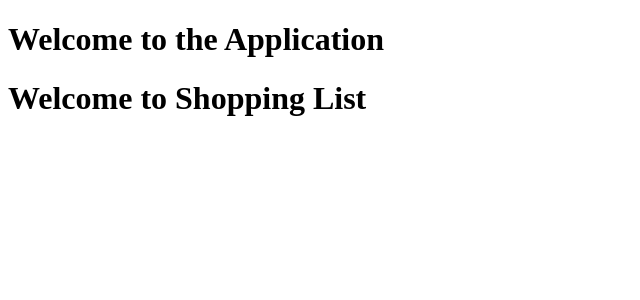
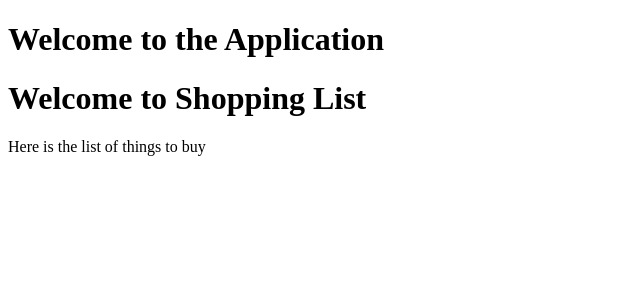
Before and after one commit to DeepakAthikayala/GitDemo, an Angular app in the folder my-app/: page / in a window 1280 px wide. Shown: the top 300 px of the page, without its empty margins (0-640 px from the left). Built offline with nearby package versions, Linux system fonts and the light colour scheme.

Commit message:
devB: Adding list of things to buy

```diff
--- a/my-app/src/app/shopping-list/shopping-list.component.html
+++ b/my-app/src/app/shopping-list/shopping-list.component.html
@@ -1 +1,2 @@
 <h1>Welcome to Shopping List</h1>
+<p>Here is the list of things to buy</p>
```
